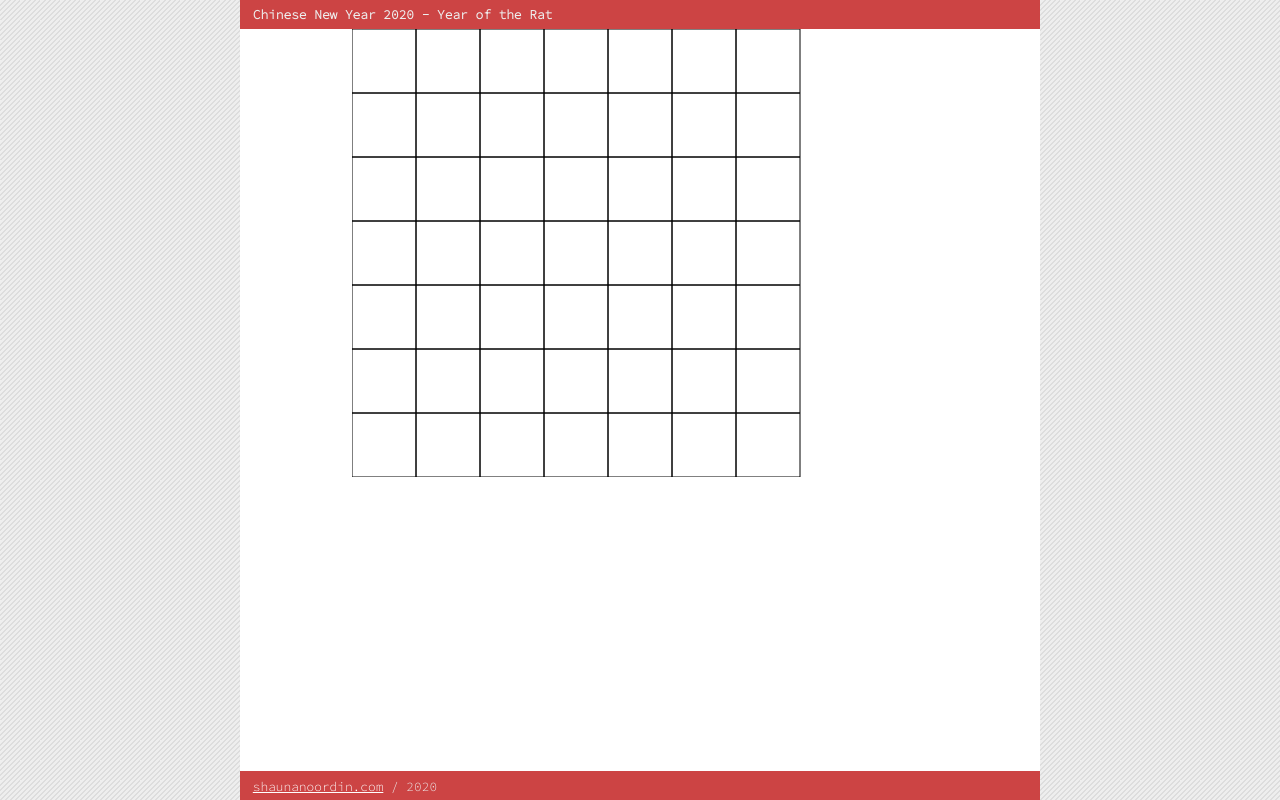
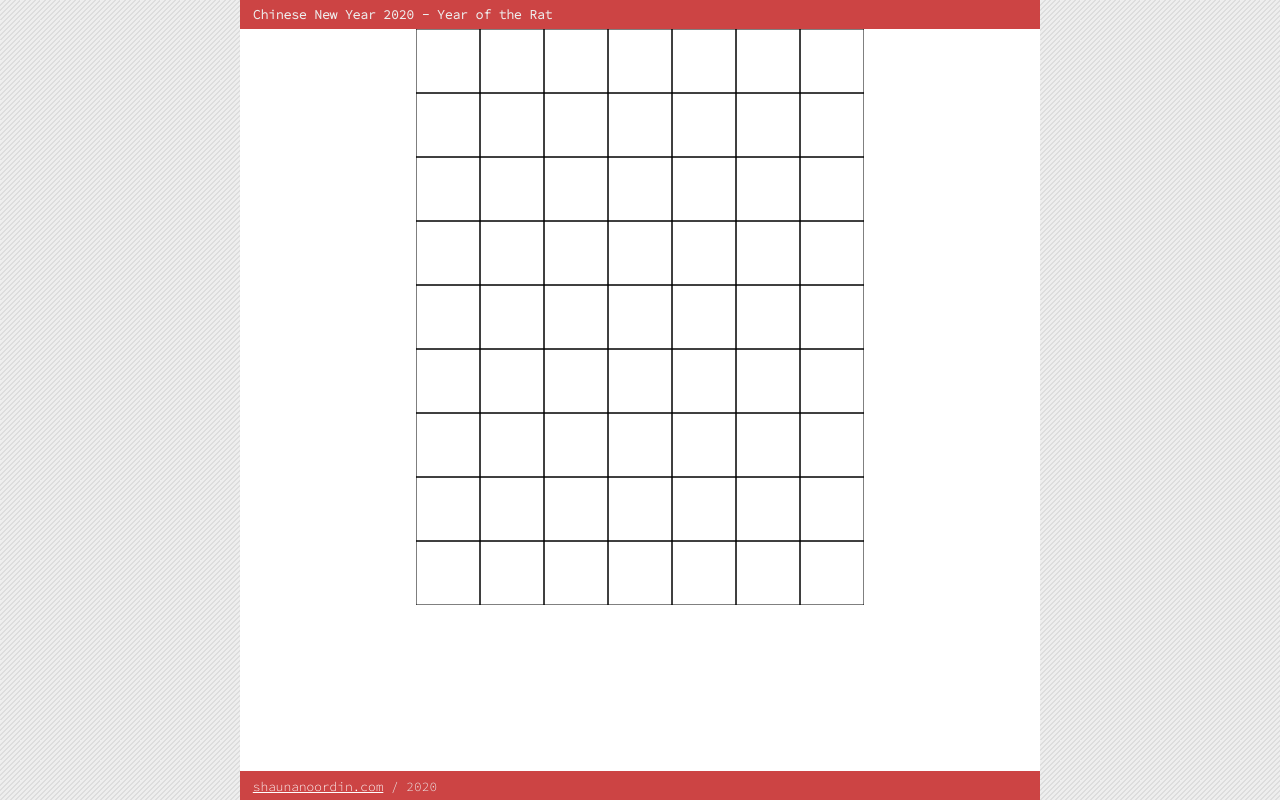
Before and after one commit to shaunanoordin/cny2020, a website built with webpack: page index.html in a window 1280 px wide. Built offline with nearby package versions, Linux system fonts and the light colour scheme.

Commit message:
Make grid scale according to viewport size

```diff
--- a/index.html
+++ b/index.html
@@ -5,7 +5,7 @@
 <title>Chinese New Year 2020 - Year of the Rat</title>
 <meta name="description" content="A Chinese New Year greeting card for 2020 and a mini video game to celebrate the Year of the Rat. Gong Xi Fa Cai, everyone!">
 <meta name="theme-color" content="#cc4444">
-<meta name="viewport" content="width=device-width, initial-scale=1">
+<meta name="viewport" content="width=device-width, initial-scale=1, maximum-scale=1">
 <link href="https://fonts.googleapis.com/css?family=Source+Code+Pro:300" rel="stylesheet">
 <link href="./app/main.css" rel="stylesheet">
 <script src="./app/main.js"></script>
--- a/src/cny2020/cny2020.js
+++ b/src/cny2020/cny2020.js
@@ -40,7 +40,7 @@ class CNY2020 {
     this.canvas2d.strokeStyle = '2px solid #888';
     this.canvas2d.beginPath();
     for (let y = 0; y < GRID_HEIGHT; y++) {
-      for (let x = 0; x < GRID_HEIGHT; x++) {
+      for (let x = 0; x < GRID_WIDTH; x++) {
         this.canvas2d.rect(TILE_SIZE * x, TILE_SIZE * y, TILE_SIZE, TILE_SIZE);
       }
     }
--- a/src/cny2020/constants.js
+++ b/src/cny2020/constants.js
@@ -1,3 +1,3 @@
 export const TILE_SIZE = 64;
-export const GRID_WIDTH = 9;
-export const GRID_HEIGHT = 7;
+export const GRID_WIDTH = 7;
+export const GRID_HEIGHT = 9;
--- a/src/main.scss
+++ b/src/main.scss
@@ -84,6 +84,8 @@ table {
   #canvas {
     display: block;
     margin: 0 auto;
+    max-width: 100vw;
+    max-height: 80vh;
   }
 
   #console {
```
Also changed, not shown: app/main.js (+2 -2 lines), app/main.css, 1 other file.
